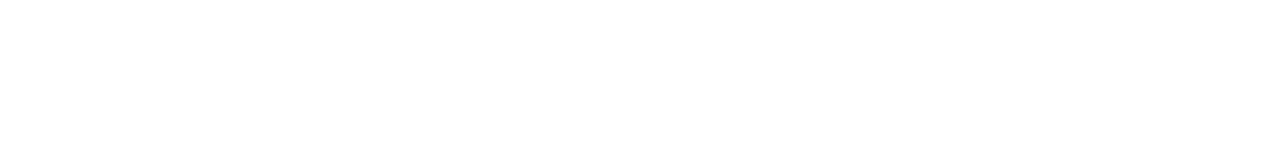
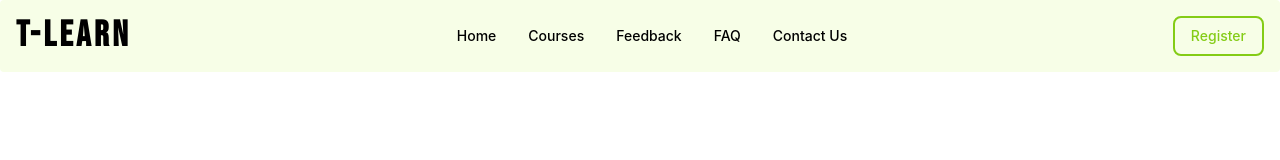
Before and after one commit to StrikerAbir/T-Learn, a plain HTML site: page index.html in a window 1280 px wide. Drawn offline with nearby package versions, Linux system fonts and the light colour scheme.

Commit message:
navbar done

```diff
--- a/index.html
+++ b/index.html
@@ -5,8 +5,14 @@
     <meta http-equiv="X-UA-Compatible" content="IE=edge">
     <meta name="viewport" content="width=device-width, initial-scale=1.0">
     <title>T-Learn Website</title>
+    <link rel="shortcut icon" href="images/online-learning.png" type="image/x-icon">
     <!-- google font  -->
-
+    <link rel="preconnect" href="https://fonts.googleapis.com">
+    <link rel="preconnect" href="https://fonts.gstatic.com" crossorigin>
+    <link href="https://fonts.googleapis.com/css2?family=Poppins&display=swap" rel="stylesheet">
+    <link rel="preconnect" href="https://fonts.googleapis.com">
+    <link rel="preconnect" href="https://fonts.gstatic.com" crossorigin>
+    <link href="https://fonts.googleapis.com/css2?family=Bebas+Neue&display=swap" rel="stylesheet">
 
     <!-- tailwind elements -->
     <link rel="stylesheet" href="https://unpkg.com/flowbite@1.5.1/dist/flowbite.min.css" />
@@ -17,7 +23,9 @@
             theme: {
                 extend: {
                     fontFamily: {
-                        sans: ['Roboto', 'sans- serif'],
+                        sans: ['Poppins', 'sans - serif'],
+                        mono: ['Bebas Neue', 'cursive'],
+
                     },
                     colors: {
                         clifford: '#da373d',
@@ -29,6 +37,53 @@
     </script>
 </head>
 <body>
+    <header>
+        <!-- navBar -->
+        <nav class="bg-lime-50 border-gray-200 px-2 sm:px-4 py-2.5 rounded w-full">
+            <div class="container flex flex-wrap justify-between items-center mx-auto">
+                <a href="#" >
+                    <span class="lg:text-4xl md:text-3xl text-2xl font-extrabold font-mono tracking-widest hover:text-lime-500">T-Learn</span>
+                </a>
+                <div class="flex md:order-2">
+                    <button type="button"
+                        class="text-lime-500 border-2 border-lime-500 hover:text-lime-50 hover:bg-lime-500 font-medium rounded-lg text-sm px-4 py-2 text-center mr-3 md:mr-0 hidden md:block">Register</button>
+                    <button data-collapse-toggle="navbar-cta" type="button"
+                        class="inline-flex items-center p-2 text-sm text-lime-500 rounded-lg md:hidden"
+                        aria-controls="navbar-cta" aria-expanded="false">
+                        <span class="sr-only">Open main menu</span>
+                        <svg class="w-6 h-6" aria-hidden="true" fill="currentColor" viewBox="0 0 20 20"
+                            xmlns="http://www.w3.org/2000/svg">
+                            <path fill-rule="evenodd"
+                                d="M3 5a1 1 0 011-1h12a1 1 0 110 2H4a1 1 0 01-1-1zM3 10a1 1 0 011-1h12a1 1 0 110 2H4a1 1 0 01-1-1zM3 15a1 1 0 011-1h12a1 1 0 110 2H4a1 1 0 01-1-1z"
+                                clip-rule="evenodd"></path>
+                        </svg>
+                    </button>
+                </div>
+                <div class="hidden justify-between items-center w-full md:flex md:w-auto md:order-1" id="navbar-cta">
+                    <ul
+                        class="flex flex-col p-4 mt-4  rounded-lg border-2 border-lime-500 md:flex-row md:space-x-8 md:mt-0 md:text-sm md:font-medium md:border-0  ">
+                        <li>
+                            <a href="#" class="block py-2 pr-4 pl-3 md:p-0 hover:text-lime-500" aria-current="page">Home</a>
+                        </li>
+                        <li>
+                            <a href="#products" class="block py-2 pr-4 pl-3  md:p-0 hover:text-lime-500">Courses</a>
+                        </li>
+                        <li>
+                            <a href="#" class="block py-2 pr-4 pl-3  md:p-0 hover:text-lime-500">Feedback</a>
+                        </li>
+                        <li>
+                            <a href="#" class="block py-2 pr-4 pl-3  md:p-0 hover:text-lime-500">FAQ</a>
+                        </li>
+                        <li>
+                            <a href="#" class="block py-2 pr-4 pl-3  md:p-0 hover:text-lime-500">Contact  Us</a>
+                        </li>
+                    </ul>
+                </div>
+            </div>
+        </nav>
+
+    </header>
+
     <script src="https://unpkg.com/flowbite@1.5.1/dist/flowbite.js"></script>
 </body>
 </html>
```
Also changed, not shown: images/online-learning.png (added).
